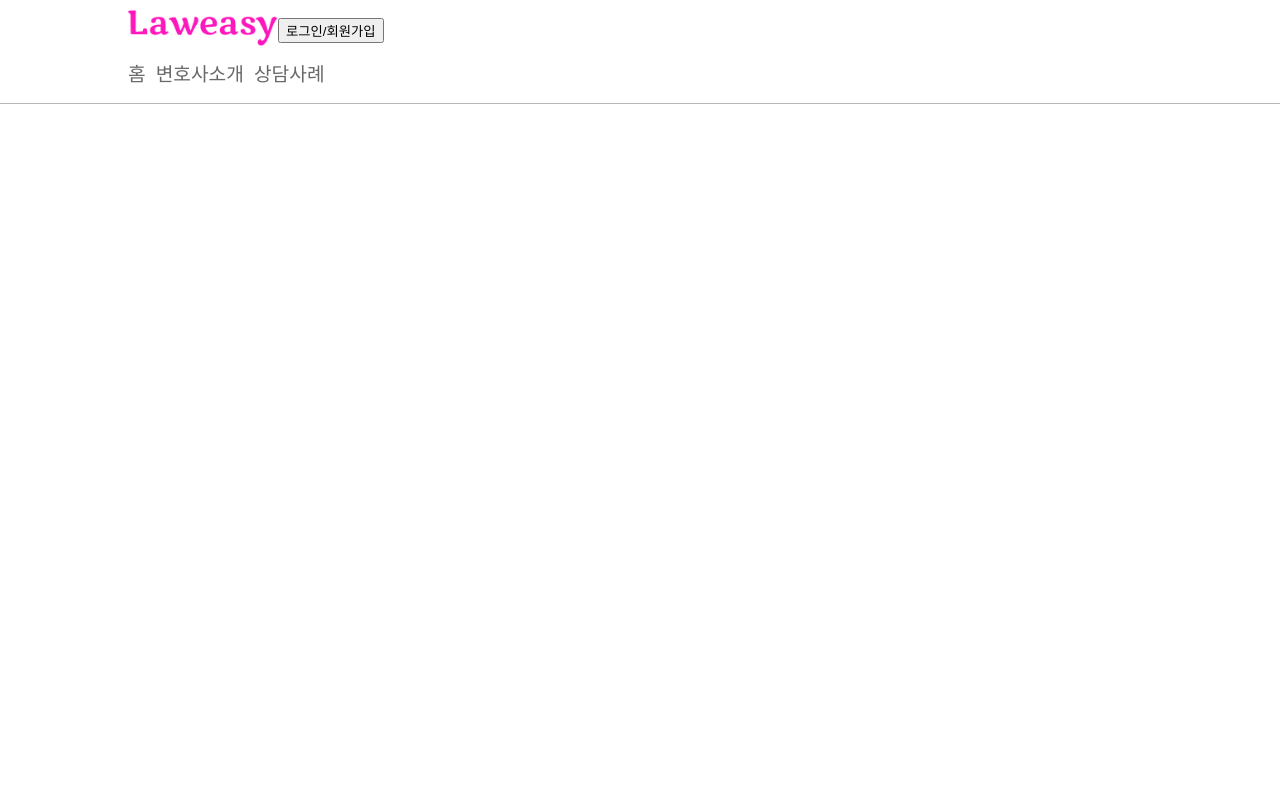
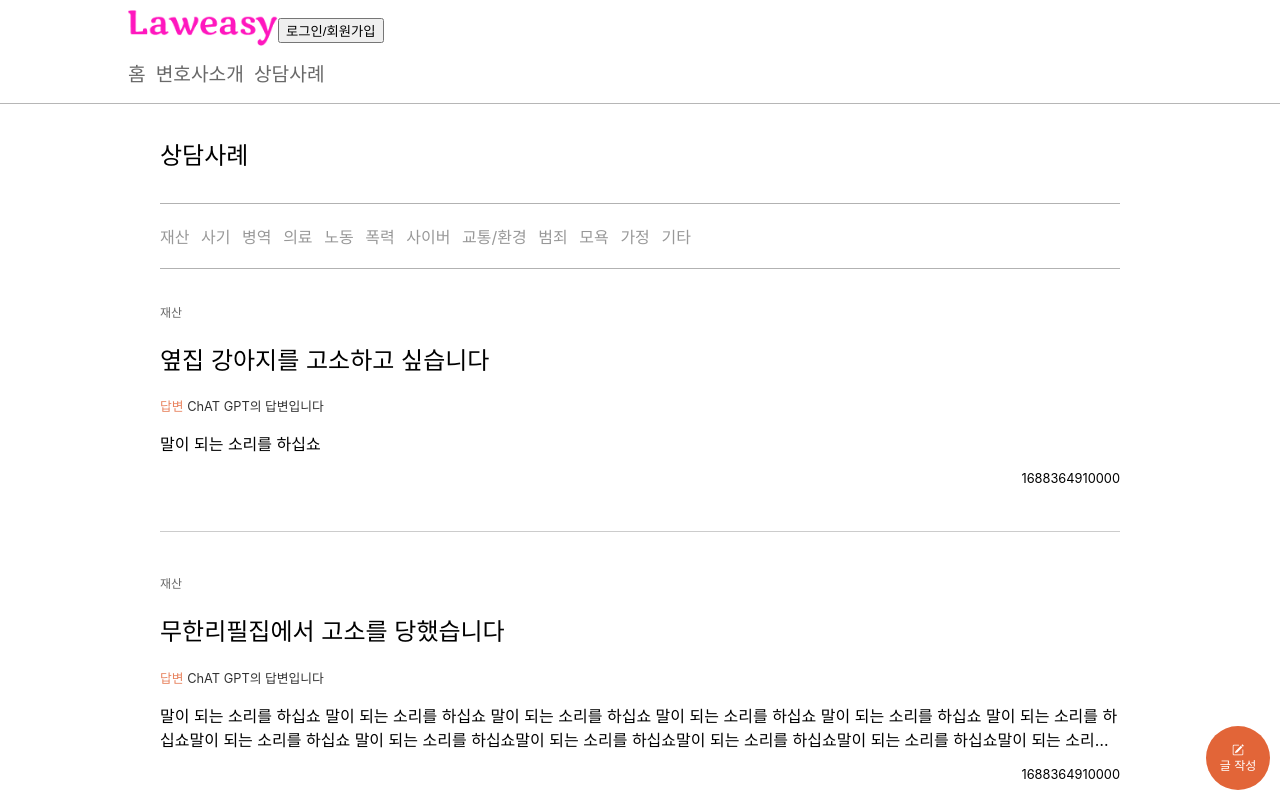
Before and after one commit to jodandan/hackathon_LawEasy, a React (Create React App) app in the folder umc-front/: page /list/1 in a window 1280 px wide. Shown: the top 800 px of the page. Built offline with nearby package versions, Linux system fonts and the light colour scheme.

Commit message:
feat: 게시글 목록 구현

```diff
--- a/umc-front/src/App.js
+++ b/umc-front/src/App.js
@@ -5,6 +5,7 @@ import Main from "./pages/main/Main.jsx";
 import LawyerIntroduction from "./pages/lawyer/LawyerPage.jsx";
 import ListDetail from "./pages/listDetail/ListDetailPage.jsx";
 import ListWrite from "./pages/list/ListWrite.jsx";
+import PostList from "./pages/list/PostList.jsx";
 
 const App = () => {
   return (
@@ -15,6 +16,7 @@ const App = () => {
         <Route path="/lawyer-introduction" element={<LawyerIntroduction />} />
         <Route path="/listDetail" element={<ListDetail />} />
         <Route path="/listWrite" element={<ListWrite />} />
+        <Route path="/list/:category" element={<PostList />} />
       </Routes>
     </Router>
   );
--- a/umc-front/src/components/layouts/Button.jsx
+++ b/umc-front/src/components/layouts/Button.jsx
@@ -1,17 +1,18 @@
-import React from 'react';
-import { Link } from 'react-router-dom';
-import styled from 'styled-components';
+import React from "react";
+import { Link } from "react-router-dom";
+import styled from "styled-components";
+import CATEGORIES, { CATEGORIES_LINK } from "../../constants/categories";
 
 const CategoriesContainer = styled.div`
-    position: relative;
-    padding-left: 15%;
-    top: 31px;
+  position: relative;
+  padding-left: 15%;
+  top: 31px;
 `;
 
 const Button = styled.button`
   background-color: #ffffff;
   color: #333333;
-  border: 1px solid #FF60D2;
+  border: 1px solid #ff60d2;
   padding: 10px 20px;
   margin-right: 20px;
   width: 33%;
@@ -28,18 +29,11 @@ const Button = styled.button`
 const Categories = () => {
   return (
     <CategoriesContainer>
-        <Link to="/listWrite"><Button>재산</Button></Link>
-        <Link to="/listWrite"><Button>사기</Button></Link>
-        <Link to="/listWrite"><Button>병역</Button></Link>
-        <Link to="/listWrite"><Button>의료</Button></Link>
-        <Link to="/listWrite"><Button>노동</Button></Link>
-        <Link to="/listWrite"><Button>폭력</Button></Link>
-        <Link to="/listWrite"><Button>사이버</Button></Link>
-        <Link to="/listWrite"><Button>교통</Button></Link>
-        <Link to="/listWrite"><Button>범죄</Button></Link>
-        <Link to="/listWrite"><Button>모욕</Button></Link>
-        <Link to="/listWrite"><Button>가정</Button></Link>
-        <Link to="/listWrite"><Button>기타</Button></Link>
+      {CATEGORIES.map((category) => (
+        <Link key={category} to={`/list/${CATEGORIES_LINK[category]}`}>
+          <Button>{category}</Button>
+        </Link>
+      ))}
     </CategoriesContainer>
   );
 };
--- a/umc-front/src/constants/categories.js
+++ b/umc-front/src/constants/categories.js
@@ -13,4 +13,19 @@ const CATEGORIES = [
   "기타",
 ];
 
+export const CATEGORIES_LINK = {
+  재산: "property",
+  사기: "fraud",
+  병역: "military",
+  의료: "medical",
+  노동: "labor",
+  폭력: "violence",
+  사이버: "cyber",
+  "교통/환경": "traffic_environment",
+  범죄: "crime",
+  모욕: "insult",
+  가정: "home",
+  기타: "etc",
+};
+
 export default CATEGORIES;
--- /dev/null
+++ b/umc-front/src/pages/list/PostList.jsx
@@ -0,0 +1,177 @@
+import { Link, useParams } from "react-router-dom";
+import { styled } from "styled-components";
+import { BsPencilSquare } from "react-icons/bs";
+
+import CATEGORIES, { CATEGORIES_LINK } from "../../constants/categories";
+
+const data = [
+  {
+    category: "재산",
+    id: 1,
+    title: "옆집 강아지를 고소하고 싶습니다",
+    created_at: Date.now(),
+    gpt_comment: "말이 되는 소리를 하십쇼",
+  },
+  {
+    category: "재산",
+    id: 2,
+    title: "무한리필집에서 고소를 당했습니다",
+    created_at: Date.now(),
+    gpt_comment:
+      "말이 되는 소리를 하십쇼 말이 되는 소리를 하십쇼 말이 되는 소리를 하십쇼 말이 되는 소리를 하십쇼 말이 되는 소리를 하십쇼 말이 되는 소리를 하십쇼말이 되는 소리를 하십쇼 말이 되는 소리를 하십쇼말이 되는 소리를 하십쇼말이 되는 소리를 하십쇼말이 되는 소리를 하십쇼말이 되는 소리를 하십쇼말이 되는 소리를 하십쇼말이 되는 소리를 하십쇼",
+  },
+  {
+    category: "재산",
+    id: 3,
+    title: "안 걸리고 무단횡단 하는 방법",
+    created_at: Date.now(),
+    gpt_comment:
+      "말이 되는 소리를 하십쇼 말이 되는 소리를 하십쇼말이 되는 소리를 하십쇼말이 되는 소리를 하십쇼말이 되는 소리를 하십쇼말이 되는 소리를 하십쇼말이 되는 소리를 하십쇼말이 되는 소리를 하십쇼말이 되는 소리를 하십쇼말이 되는 소리를 하십쇼말이 되는 소리를 하십쇼말이 되는 소리를 하십쇼말이 되는 소리를 하십쇼말이 되는 소리를 하십쇼말이 ",
+  },
+  {
+    category: "재산",
+    id: 4,
+    title: "실수로 개미를 죽였습니다.",
+    created_at: Date.now(),
+    gpt_comment:
+      "말이 되는 소리를 하십쇼 말이 되는 소리를 하십쇼말이 되는 소리를 하십쇼말이 되는 소리를 하십쇼말이 되는 소리를 하십쇼말이 되는 소리를 하십쇼",
+  },
+  {
+    category: "재산",
+    id: 5,
+    title: "스노우 AI 증명사진으로 민증 만들어도 되나요?",
+    created_at: Date.now(),
+    gpt_comment:
+      "말이 되는 소리를 하십쇼 말이 되는 소리를 하십쇼 말이 되는 소리를 하십쇼말이 되는 소리를 하십쇼말이 되는 소리를 하십쇼말이 되는 소리를 하십쇼말이 되는 소리를 하십쇼말이 되는 소리를 하십쇼 말이 되는 소리를 하십쇼말이 되는 소리를 하십쇼말이 되는 소리를 하십쇼말이 되는 소리를 하십쇼말이 되는 소리를 하십쇼말이 되는 소리를 하십쇼 말이 되는 소리를 하십쇼말이 되는 소리를 하십쇼말이 되는 소리를 하십쇼말이 되는 소리를 하십쇼말이 되는 소리를 하십쇼말이 되는 소리를 하십쇼 말이 되는 소리를 하십쇼말이 되는 소리를 하십쇼말이 되는 소리를 하십쇼말이 되는 소리를 하십쇼말이 되는 소리를 하십쇼말이 되는 소리를 하십쇼 말이 되는 소리를 하십쇼말이 되는 소리를 하십쇼말이 되는 소리를 하십쇼말이 되는 소리를 하십쇼말이 되는 소리를 하십쇼말이 되는 소리를 하십쇼 말이 되는 소리를 하십쇼말이 되는 소리를 하십쇼말이 되는 소리를 하십쇼말이 되는 소리를 하십쇼말이 되는 소리를 하십쇼",
+  },
+];
+
+const Container = styled.div`
+  box-sizing: border-box;
+  display: flex;
+  flex-direction: column;
+  padding: 0 10rem;
+`;
+
+const Title = styled.h2`
+  font-weight: 300;
+  border-bottom: 1px solid rgba(0, 0, 0, 0.3);
+  margin: 0;
+  padding: 2rem 0;
+`;
+
+const CategoryList = styled.div`
+  padding: 1.25rem 0;
+  display: flex;
+  align-items: center;
+  gap: 0.725rem;
+  border-bottom: 1px solid rgba(0, 0, 0, 0.3);
+`;
+
+const Category = styled.span`
+  opacity: ${({ selected }) => (selected ? "1" : "0.4")};
+  border-bottom: ${({ selected }) => (selected ? "1px solid black" : "none")};
+`;
+
+const ListContainer = styled.div`
+  display: flex;
+  flex-direction: column;
+  gap: 0.5rem;
+`;
+
+const Post = styled.div`
+  padding: 2rem 0;
+  border-bottom: 1px solid rgba(0, 0, 0, 0.2);
+`;
+
+const CategortName = styled.span`
+  opacity: 0.6;
+  font-size: 0.75rem;
+`;
+
+const PostTitle = styled.h2`
+  font-weight: 300;
+`;
+
+const CommentAuthor = styled.span`
+  opacity: 0.8;
+  font-size: 0.8rem;
+`;
+
+const Comment = styled.p`
+  display: -webkit-box;
+  -webkit-box-orient: vertical;
+  -webkit-line-clamp: 2;
+  overflow: hidden;
+`;
+
+const Created = styled.p`
+  font-size: 0.8rem;
+  text-align: end;
+`;
+
+const PostBtn = styled.div`
+  position: fixed;
+  right: 10px;
+  bottom: 10px;
+  width: 4rem;
+  height: 4rem;
+  border-radius: 50%;
+  display: flex;
+  flex-direction: column;
+  align-items: center;
+  justify-content: center;
+  background-color: #e26538;
+  * {
+    color: white;
+    font-size: 0.75rem;
+  }
+`;
+
+const Yellow = styled.span`
+  color: #e26538;
+`;
+
+function PostList() {
+  const { category } = useParams();
+  /* TODO 게시글 정보 가지고 오기 */
+  /* 일단 더미 데이터 활용 */
+  return (
+    <Container>
+      <Title>상담사례</Title>
+      <CategoryList>
+        {CATEGORIES.map((c) => (
+          <Category selected={CATEGORIES_LINK[c] === category}>
+            <Link
+              style={{ textDecoration: "none", color: "black" }}
+              to={`/list/${CATEGORIES_LINK[c]}`}
+            >
+              {c}
+            </Link>
+          </Category>
+        ))}
+      </CategoryList>
+      <ListContainer>
+        {data.map((post) => (
+          <Post>
+            <CategortName>{post.category}</CategortName>
+            <PostTitle>{post.title}</PostTitle>
+            <CommentAuthor>
+              <Yellow>답변 </Yellow> ChAT GPT의 답변입니다
+            </CommentAuthor>
+            <Comment>{post.gpt_comment}</Comment>
+            <Created>{post.created_at}</Created>
+          </Post>
+        ))}
+      </ListContainer>
+      <Link style={{ textDecoration: "none", color: "white" }} to="/listWrite">
+        <PostBtn>
+          <BsPencilSquare width="20px" />
+          <span>글 작성</span>
+        </PostBtn>
+      </Link>
+    </Container>
+  );
+}
+
+export default PostList;
```
